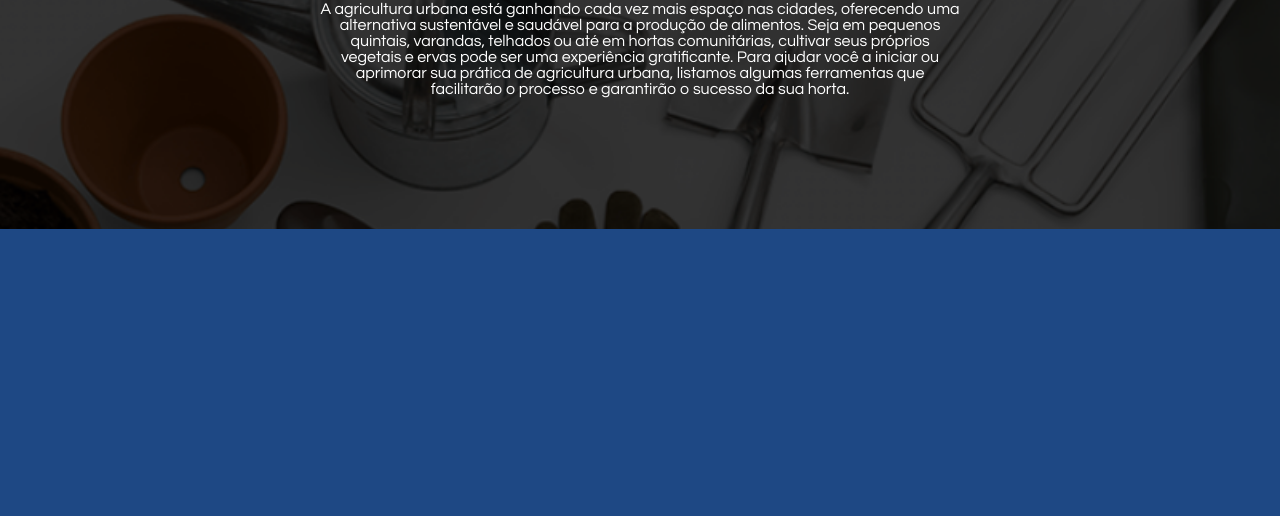
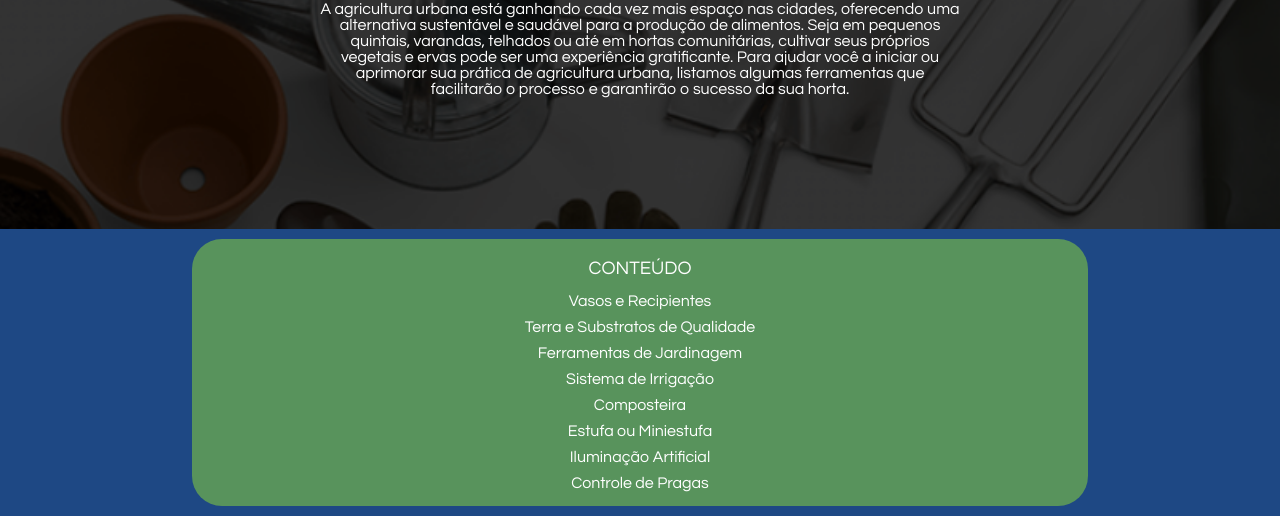
Before and after one commit to RayGrillo/Kit-verde-Ferramentas-Para-Sua-Agricultura-Urbana, a plain HTML site: page index.html in a window 1280 px wide. Shown: the part 358-874 px from the top of the page. Before the commit the page ends 800 px from the top, so only its background shows below. Drawn offline with Linux system fonts and the light colour scheme.

Commit message:
Add files via upload

```diff
--- a/index.html
+++ b/index.html
@@ -22,5 +22,18 @@
             </div>
         </div>
 
+        <div class="conteudo">
+            <h3 class="conteudo-titulo">CONTEÚDO</h3>
+            <ul class="conteudo-lista">
+                <li class="conteudo-itens">Vasos e Recipientes</li>
+                <li class="conteudo-itens">Terra e Substratos de Qualidade</li>
+                <li class="conteudo-itens">Ferramentas de Jardinagem</li>
+                <li class="conteudo-itens">Sistema de Irrigação</li>
+                <li class="conteudo-itens">Composteira</li>
+                <li class="conteudo-itens">Estufa ou Miniestufa</li>
+                <li class="conteudo-itens">Iluminação Artificial</li>
+                <li class="conteudo-itens">Controle de Pragas</li>
+            </ul>
+        </div>
     </body>
 </html>
--- a/style.css
+++ b/style.css
@@ -69,3 +69,26 @@ p {
 .introdução {
     text-align: center;
 }
+
+.conteudo {
+    background-color: var(--verde-1);
+    color: var(--branco);
+    text-align: center;
+    margin: 10px 15%;
+    padding: 10px;
+    border-radius: 30px;
+}
+
+.conteudo-titulo{
+    font-weight: normal;
+    padding: 10px;
+}
+
+.conteudo-lista {
+    list-style: none;
+    padding: 0 30px;
+}
+
+.conteudo-itens {
+    padding: 5px;
+}
```
